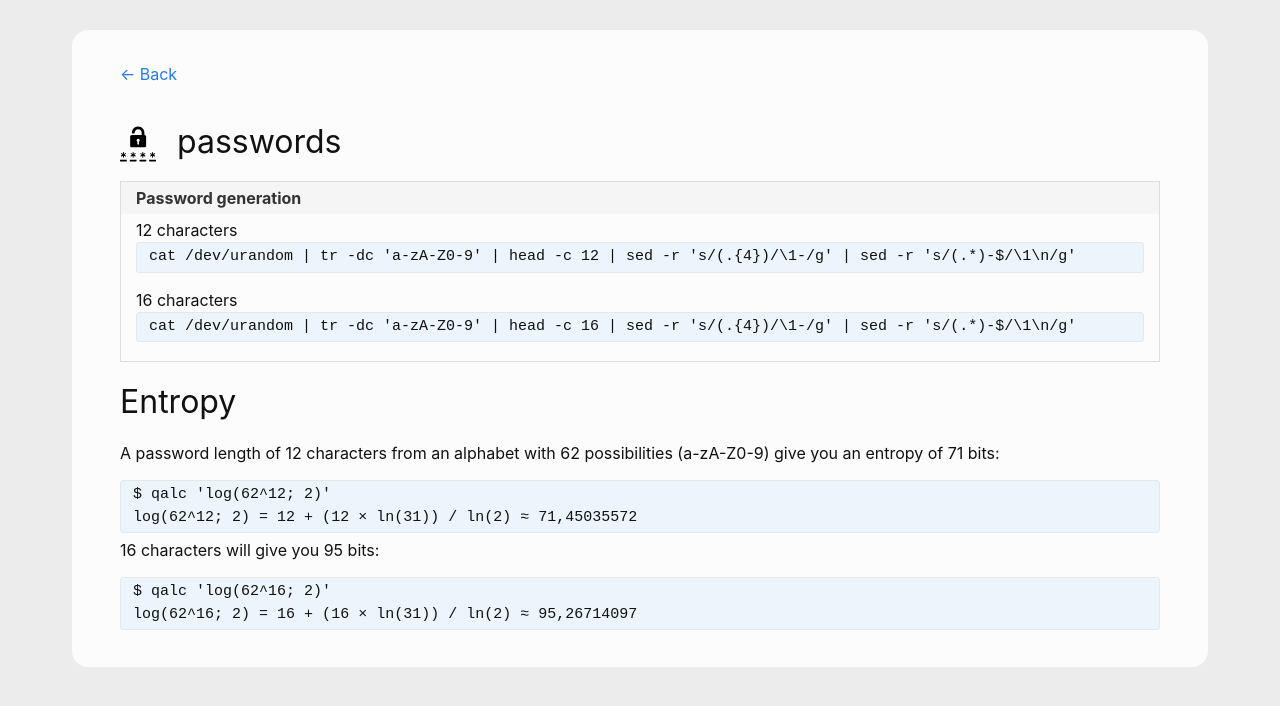
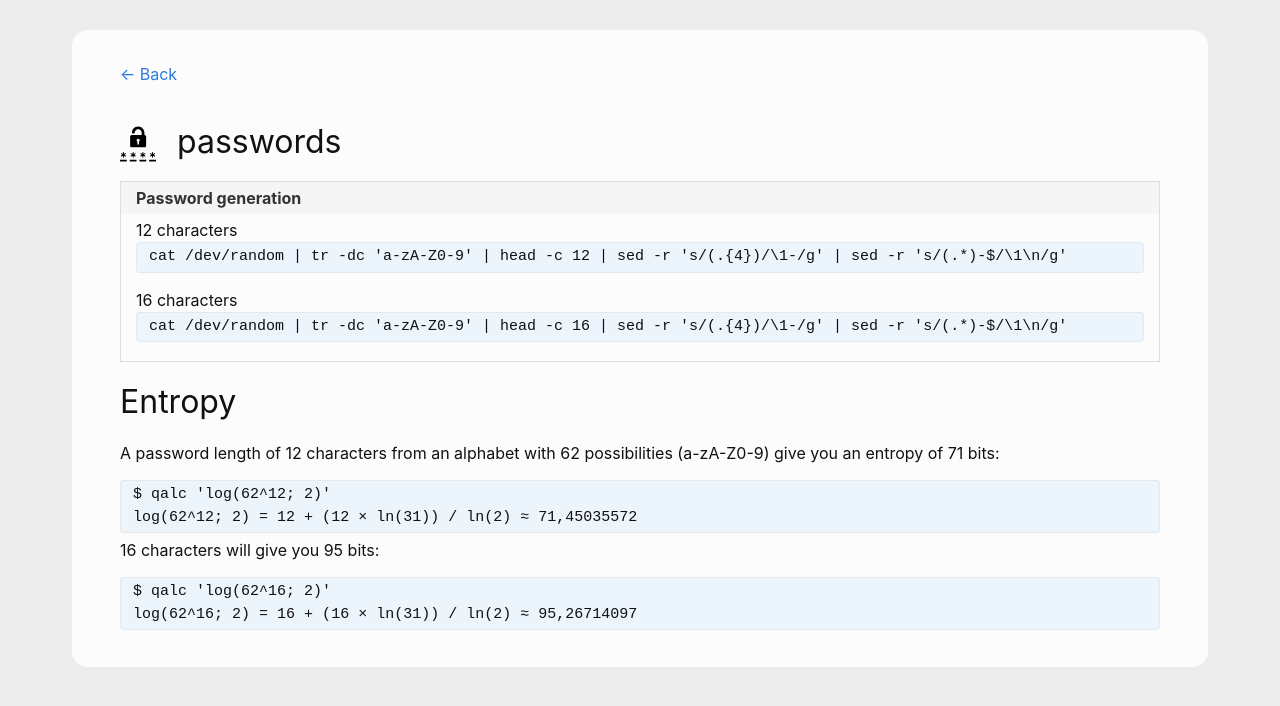
Before and after one commit to andreas-mausch/cheatsheets, a Jekyll site: the page built from _cheatsheets/passwords.md, in a window 1280 px wide. Shown: the top 706 px of the page. Built offline with Jekyll 4.4.1, drawn with Linux system fonts in a browser that asks for light colours.

Commit message:
Use /dev/random instead of urandom for password generation

```diff
--- a/_cheatsheets/passwords.md
+++ b/_cheatsheets/passwords.md
@@ -5,8 +5,8 @@
 section:
   - name: Password generation
     commands:
-      12 characters: cat /dev/urandom | tr -dc 'a-zA-Z0-9' | head -c 12 | sed -r 's/(.{4})/\1-/g' | sed -r 's/(.*)-$/\1\n/g'
-      16 characters: cat /dev/urandom | tr -dc 'a-zA-Z0-9' | head -c 16 | sed -r 's/(.{4})/\1-/g' | sed -r 's/(.*)-$/\1\n/g'
+      12 characters: cat /dev/random | tr -dc 'a-zA-Z0-9' | head -c 12 | sed -r 's/(.{4})/\1-/g' | sed -r 's/(.*)-$/\1\n/g'
+      16 characters: cat /dev/random | tr -dc 'a-zA-Z0-9' | head -c 16 | sed -r 's/(.{4})/\1-/g' | sed -r 's/(.*)-$/\1\n/g'
 ---
 
 # Entropy
```
